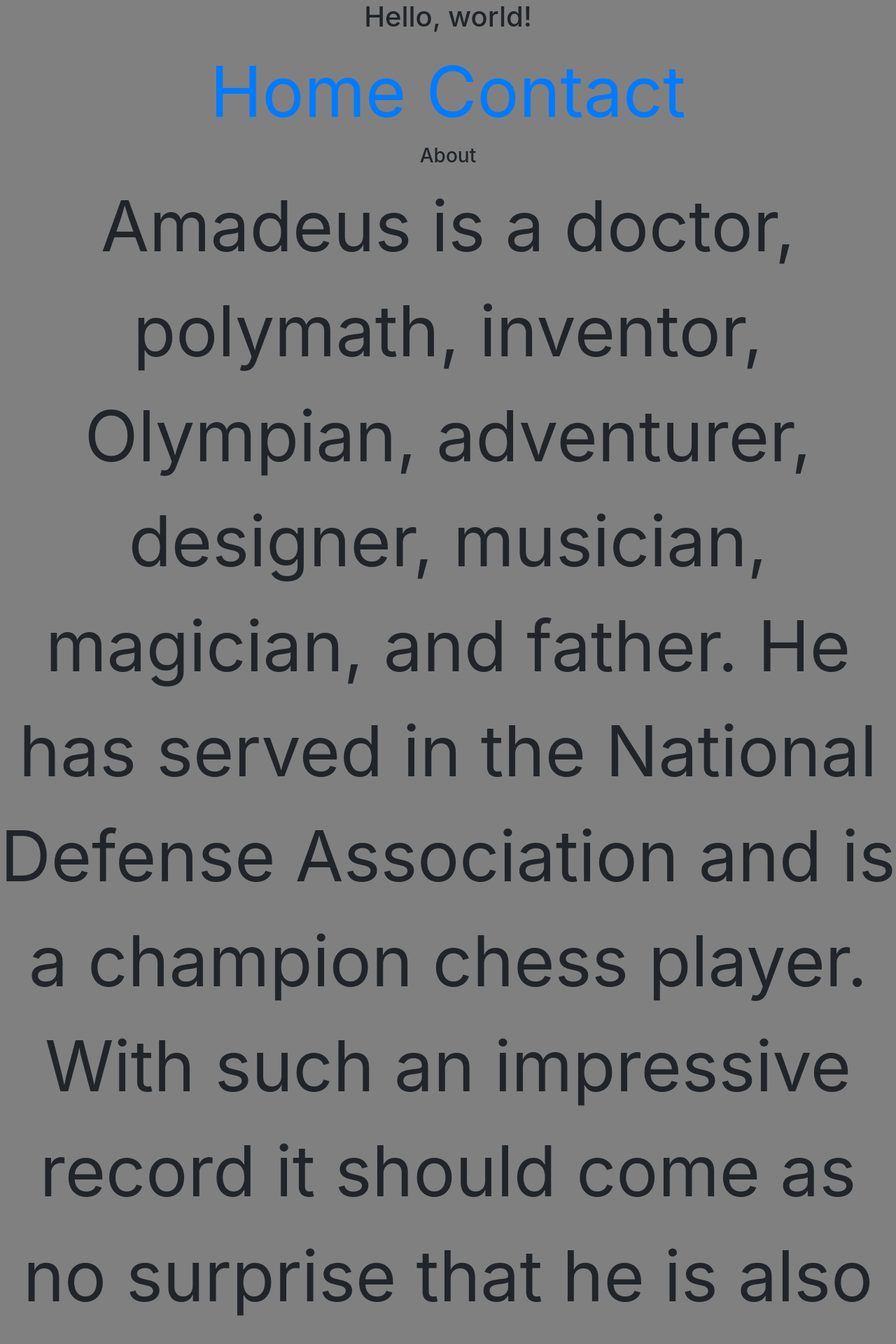
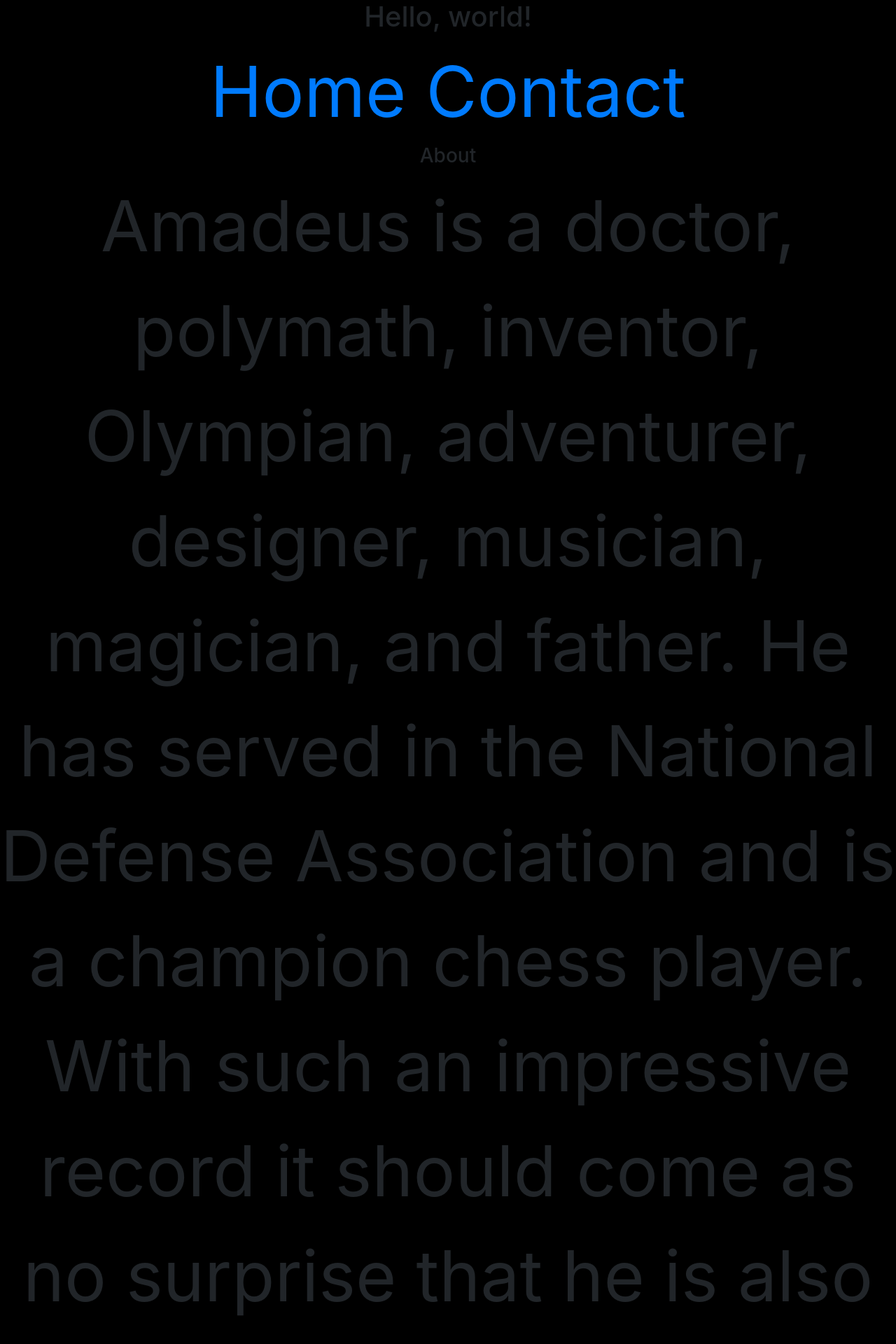
Before and after one commit to rajeev-datta/rajeev-datta.github.io, a Jekyll site: the page index.html, which Jekyll copies as it is, in a window 1280 px wide. Shown: the top 1920 px of the page at 70% size. Built offline with Jekyll 4.4.1, drawn with Linux system fonts in a browser that asks for light colours.

Commit message:
Update style.css

```diff
--- a/css/style.css
+++ b/css/style.css
@@ -1,5 +1,5 @@
 body {
-        background-color: gray;
+        background-color: black !important;
         margin: 0;
         padding: 0;
 
```
